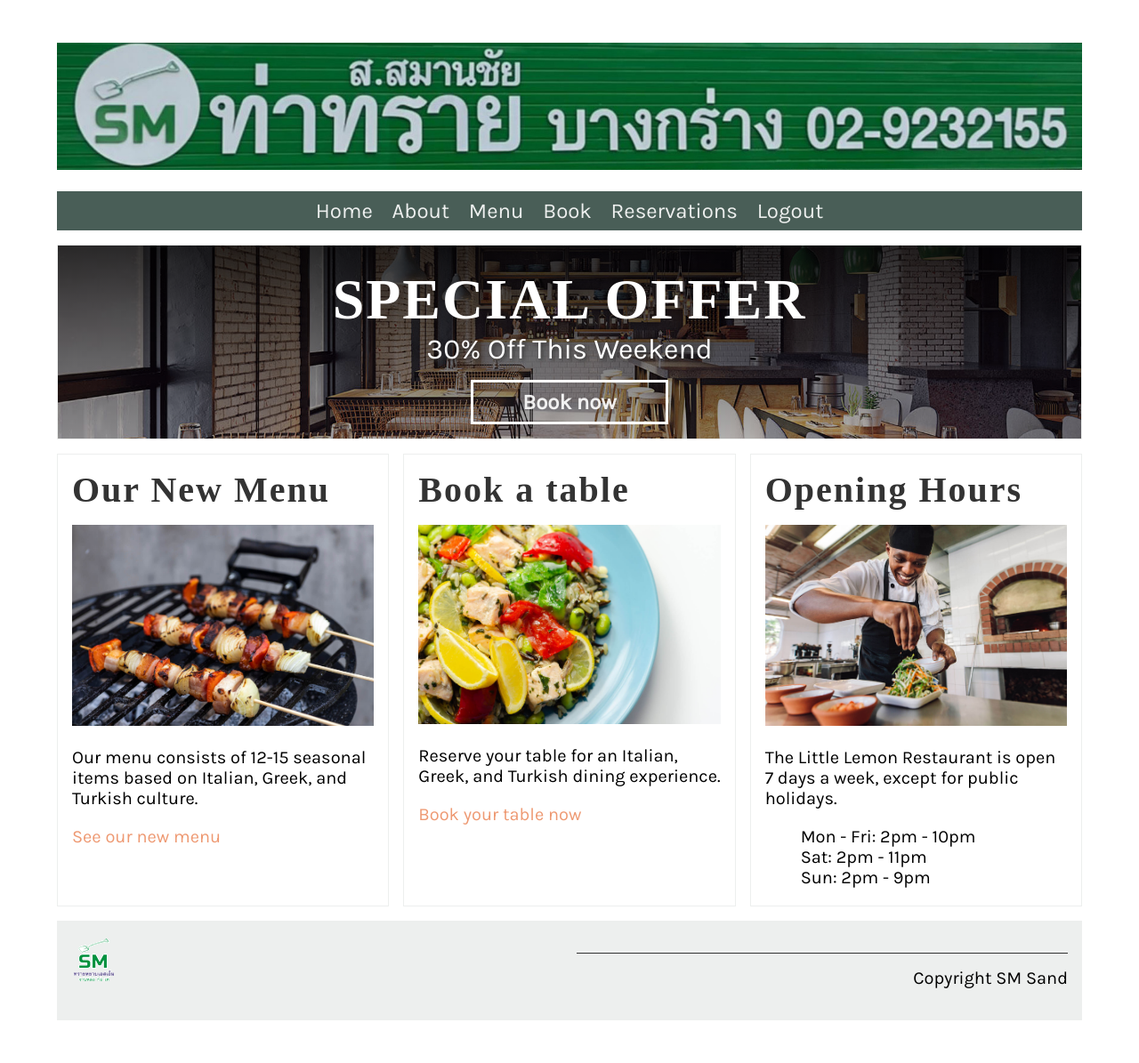
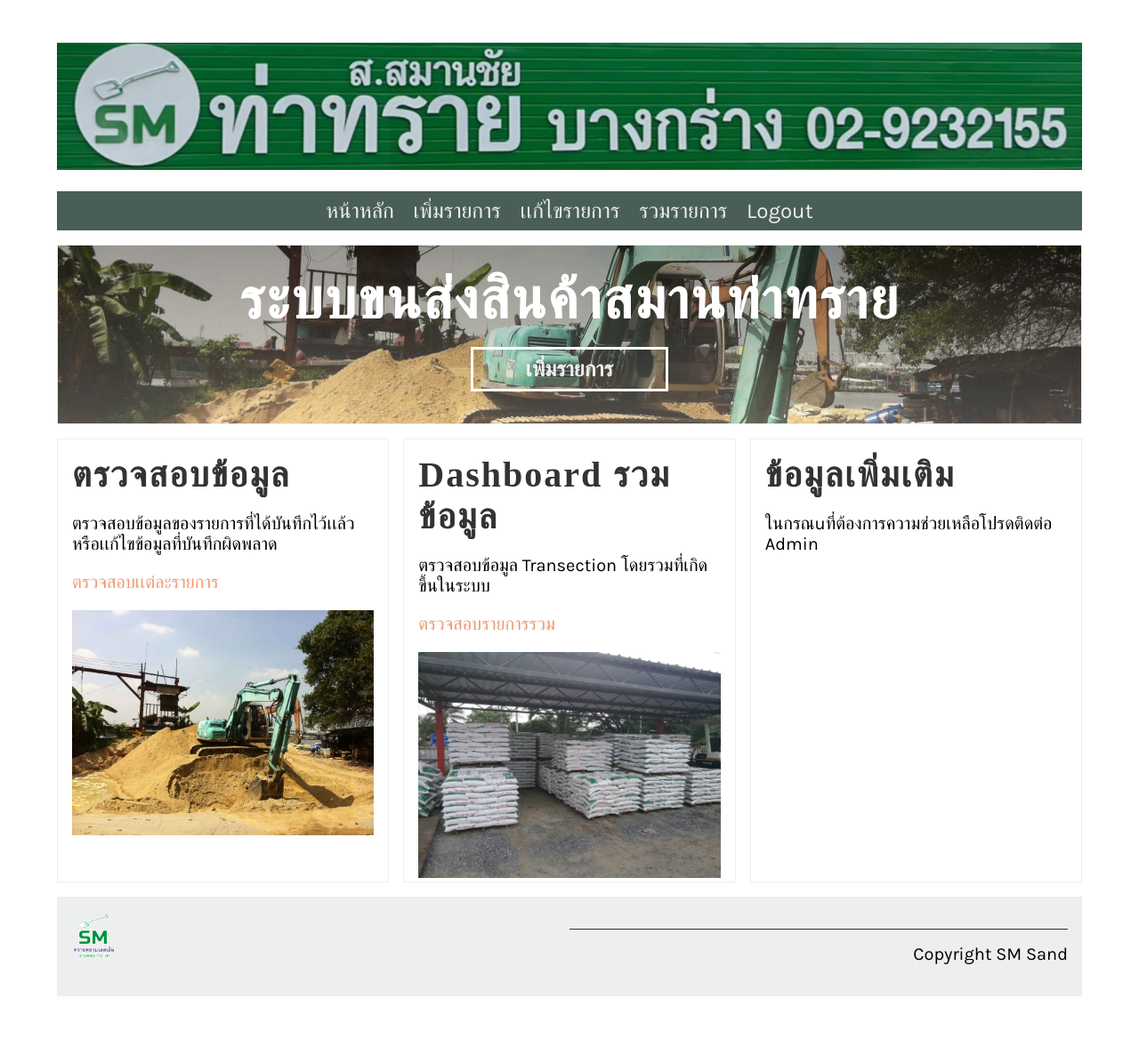
Before and after one commit to MikaelVenus/SMC, a Django app: page /home/ in a window 1280 px wide. Shown: the whole page at 89% size. After the commit the page ends 1120 px from the top, so only its background shows below. Run offline with Django 4.2, Linux system fonts and the light colour scheme; a user stored in the database is signed in; some web fonts are replaced.

Commit message:
add home and login logout template

```diff
--- a/smcproject/restaurant/static/css/style.css
+++ b/smcproject/restaurant/static/css/style.css
@@ -35,6 +35,10 @@ a {
 
 a:hover {
     text-decoration: underline;
+}
+
+img {
+    /* max-height: 300px; */
 }
 
 header img {
@@ -136,7 +140,7 @@ input, select{
   }
 
 #hero {
-    background-image: linear-gradient(0deg, rgba(0, 0, 0, 0.3), rgba(0, 0, 0, 0.8)), url('../img/restaurant_inside.jpg');
+    background-image: linear-gradient(0deg, rgba(237, 232, 232, 0.3), rgba(30, 30, 30, 0.4)), url('../img/SM_badge.jpg');
     background-size: cover;
     background-position: 75%;
     color: white;
--- a/smcproject/restaurant/templates/base.html
+++ b/smcproject/restaurant/templates/base.html
@@ -43,7 +43,7 @@
     <main>{% block content %} {% endblock %}</main>
 
     <!--Footer content-->
-    {% include 'partials/_footer.html' %}
-    <!-- Replace this comment with your code  -->
+      {% include 'partials/_footer.html' %}
+      <!-- Replace this comment with your code  -->
   </body>
 </html>
--- a/smcproject/restaurant/templates/index.html
+++ b/smcproject/restaurant/templates/index.html
@@ -4,45 +4,46 @@
 {% block content %}
 <section>
     <article id="hero">
-      <h1 class="heading_shadow">SPECIAL OFFER</h1>
-      <p>
+      <h1 class="heading_shadow">ระบบขนส่งสินค้าสมานท่าทราย</h1>
+      <!-- <p>
         30% Off This Weekend
-      </p>
-      <a href="#" class="cta"> Book now </a>
+      </p> -->
+      <!-- <a href="#" class="cta"> เพิ่มรายการ </a> -->
+      <a href="{% url 'book' %}" class="cta"> เพิ่มรายการ </a>
     </article>
   </section>
   <section>
     <article>
-      <h2>Our New Menu</h2>
-      <img src="{% static 'img/grill.jpg' %}">
+      <h2>ตรวจสอบข้อมูล</h2>
       <p>
-        Our menu consists of 12-15 seasonal items based on Italian, Greek, and Turkish culture.
+        ตรวจสอบข้อมูลของรายการที่ได้บันทึกไว้เเล้ว หรือเเก้ไขข้อมูลที่บันทึกผิดพลาด
       </p>
       <p>
-        <a href="{% url 'menu' %}">See our new menu</a>
+        <a href="{% url 'menu' %}">ตรวจสอบเเต่ละรายการ</a>
       </p>
+      <img src="{% static 'img/SM_badge.jpg' %}">
     </article>
     <article>
-      <h2>Book a table</h2>
-      <img src="{% static 'img/salad.jpg' %}">
+      <h2>Dashboard รวมข้อมูล</h2>
       <p>
-        Reserve your table for an Italian, Greek, and Turkish dining experience.
+        ตรวจสอบข้อมูล Transection โดยรวมที่เกิดขึ้นในระบบ
       </p>
       <p>
-        <a href="{% url 'book' %}">Book your table now</a>
+        <a href="{% url 'book' %}">ตรวจสอบรายการรวม</a>
       </p>
+      <img src="{% static 'img/SM_Dashboard.jpg' %}">
     </article>
     <article>
-      <h2>Opening Hours</h2>
-      <img src="{% static 'img/head_chef.jpg' %}">
+      <h2>ข้อมูลเพิ่มเติม</h2>
+      <!-- <img src="{% static 'img/head_chef.jpg' %}"> -->
       <p>
-        The Little Lemon Restaurant is open 7 days a week, except for public holidays.
+        ในกรณuที่ต้องการความช่วยเหลือโปรดติดต่อ Admin
       </p>
-      <ul>
+      <!-- <ul>
         <li>Mon - Fri: 2pm - 10pm</li>
         <li>Sat: 2pm - 11pm</li>
         <li>Sun: 2pm - 9pm</li>
-      </ul>
+      </ul> -->
     </article>
   </section>
 {% endblock %}
--- a/smcproject/restaurant/templates/login_base.html
+++ b/smcproject/restaurant/templates/login_base.html
@@ -34,6 +34,10 @@
       href="https://fonts.googleapis.com/css2?family=Karla&family=Markazi+Text:wght@500&display=swap"
       rel="stylesheet"
     />
+    <!-- Include your CSS files here -->
+
+    <link rel="stylesheet" href="https://cdn.jsdelivr.net/npm/bootstrap@4.3.1/dist/css/bootstrap.min.css" integrity="sha384-ggOyR0iXCbMQv3Xipma34MD+dH/1fQ784/j6cY/iJTQUOhcWr7x9JvoRxT2MZw1T" crossorigin="anonymous">
+
   </head>
 
   <body>
--- a/smcproject/restaurant/templates/partials/_footer.html
+++ b/smcproject/restaurant/templates/partials/_footer.html
@@ -1,9 +1,11 @@
 {% load static %}
-<footer>
-  <article>
-    <img src="{% static 'img/logo_SMsmall.png' %}" />
-  </article>
-  <article>
-    <p>Copyright SM Sand</p>
-  </article>
+<footer style="display: block;">
+  <div style="display: flex; justify-content: space-between;">
+    <div style="width: 50%;">
+      <img src="{% static 'img/logo_SMsmall.png' %}" class="img-fluid" alt="Logo">
+    </div>
+    <div style="width: 50%; text-align: right;">
+      <p>Copyright SM Sand</p>
+    </div>
+  </div>
 </footer>
--- a/smcproject/restaurant/templates/partials/_header.html
+++ b/smcproject/restaurant/templates/partials/_header.html
@@ -4,10 +4,10 @@
 </header>
 <nav>
   <ul>
-    <li><a href="{% url 'home' %}">Home</a></li>
-    <li><a href="{% url 'about' %}">About</a></li>
-    <li><a href="{% url 'menu' %}">Menu</a></li>
-    <li><a href="{% url 'book' %}">Book</a></li>
-    <li><a href="{% url 'reservations' %}">Reservations</a></li>
+    <li><a href="{% url 'home' %}">หน้าหลัก</a></li>
+    <li><a href="{% url 'about' %}">เพิ่มรายการ</a></li>
+    <li><a href="{% url 'menu' %}">เเก้ไขรายการ</a></li>
+    <li><a href="{% url 'book' %}">รวมรายการ</a></li>
+    <!-- <li><a href="{% url 'reservations' %}">Reservations</a></li> -->
     <li><a href="{% url 'logout' %}">Logout</a></li>
 </nav>
--- a/smcproject/restaurant/templates/partials/_login_header.html
+++ b/smcproject/restaurant/templates/partials/_login_header.html
@@ -1,4 +1,8 @@
 {% load static %}
 <header>
-  <img src="{% static 'img/logo_sm.jpg' %}" />
+    <div class="row justify-content-center">
+        <div class="col-12">
+            <img src="{% static 'img/logo_sm.jpg' %}" class="img-fluid rounded m-2" alt="Logo Image">
+        </div>
+    </div>
 </header>
```
Also changed, not shown: smcproject/restaurant/templates/registration/login.html (+10 -6 lines), smcproject/restaurant/templates/registration/logout_page.html (+8 -4 lines), smcproject/restaurant/static/img/SM_Dashboard.jpg (added), smcproject/restaurant/static/img/SM_badge.jpg (added).
